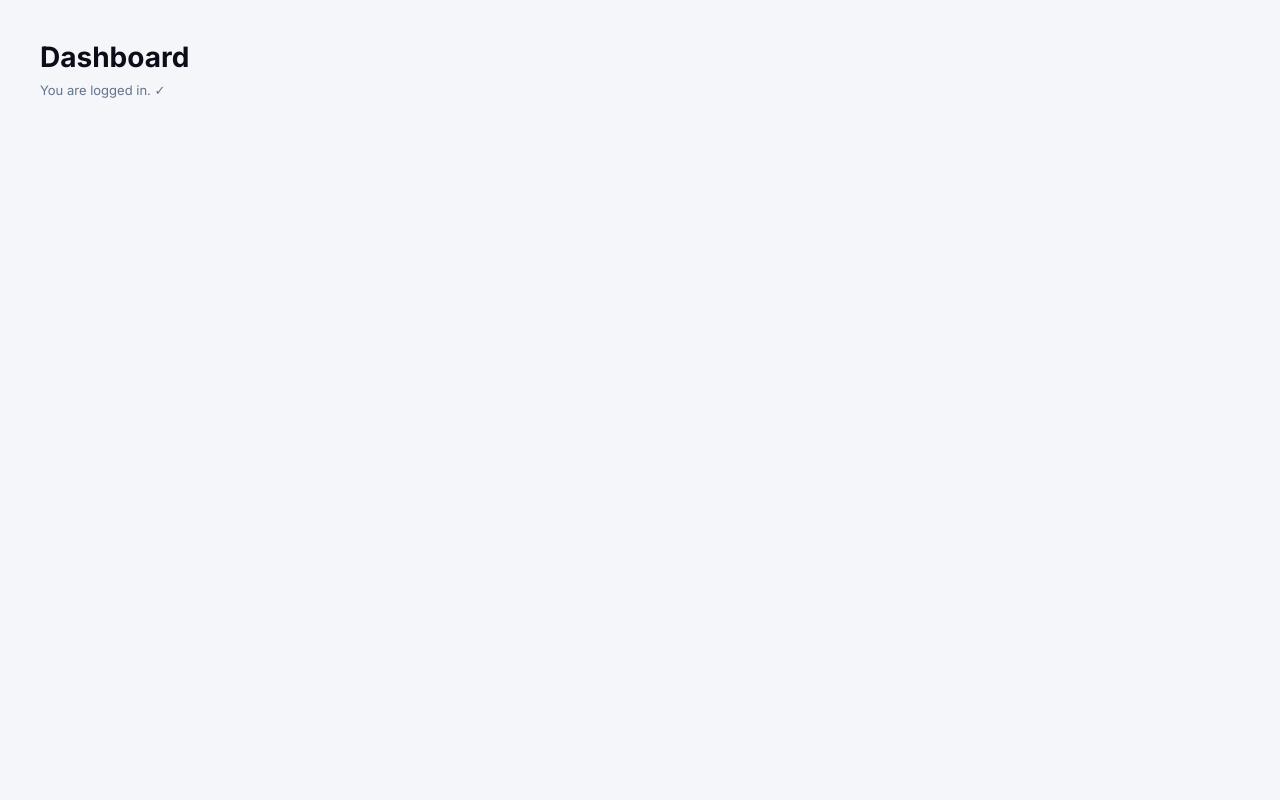
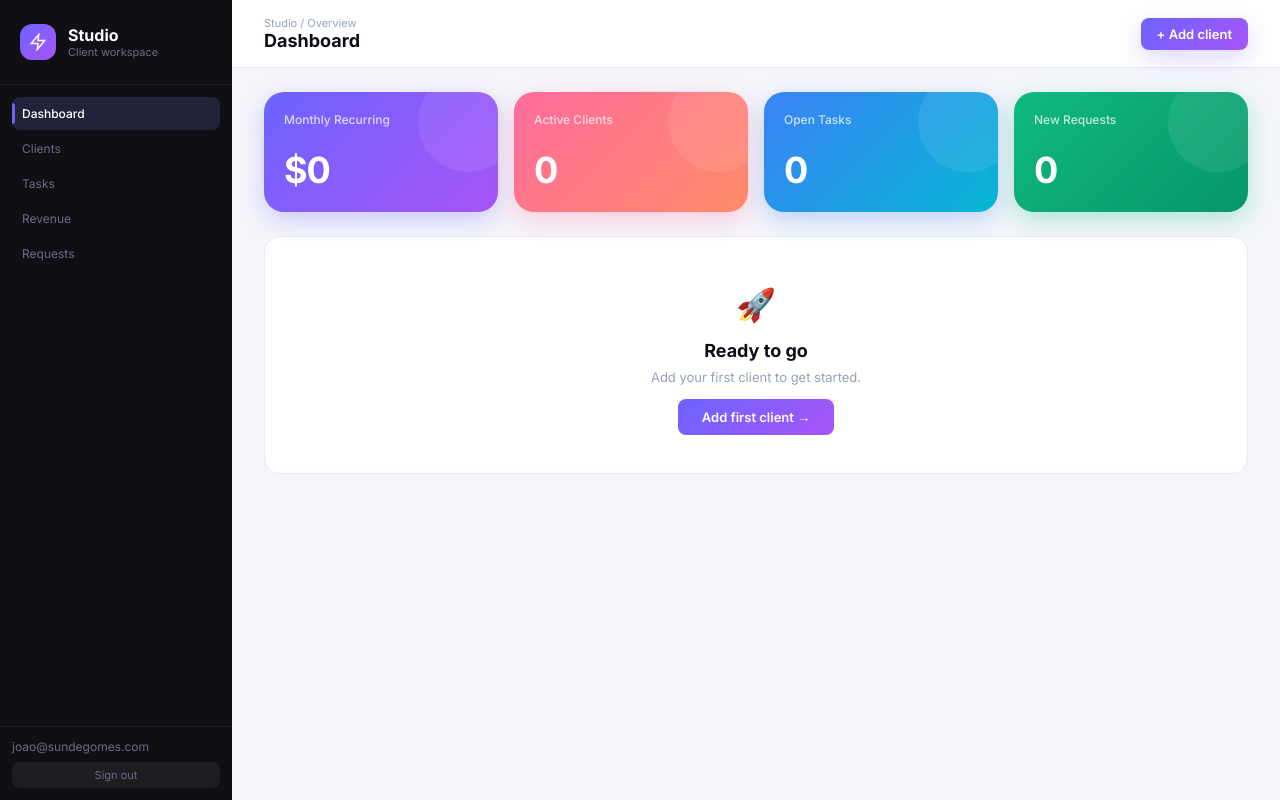
Before and after one commit to Reassetzin/OrbitReach, a Next.js app: page /admin/dashboard in a window 1280 px wide. Built offline with nearby package versions, Linux system fonts and the light colour scheme.

Commit message:
Redesign Dashboard layout with sidebar and metrics

```diff
--- a/app/admin/dashboard/page.tsx
+++ b/app/admin/dashboard/page.tsx
@@ -1,8 +1,73 @@
 export default function DashboardPage() {
   return (
-    <div style={{ padding: 40 }}>
-      <h1 style={{ fontSize: 28, fontWeight: 700 }}>Dashboard</h1>
-      <p style={{ color: '#64748B', marginTop: 8 }}>You are logged in. ✓</p>
+    <div style={{ display:'flex', height:'100vh', fontFamily:'Inter,sans-serif' }}>
+      {/* Sidebar */}
+      <div style={{ width:232, background:'#0F0F14', display:'flex', flexDirection:'column', flexShrink:0 }}>
+        <div style={{ padding:'24px 20px', borderBottom:'1px solid #1E1E2E', display:'flex', alignItems:'center', gap:12 }}>
+          <div style={{ width:36, height:36, borderRadius:12, background:'linear-gradient(135deg,#6C63FF,#A855F7)', display:'flex', alignItems:'center', justifyContent:'center' }}>
+            <svg viewBox="0 0 24 24" style={{ width:18, height:18 }} fill="none" stroke="#fff" strokeWidth="2" strokeLinecap="round"><polygon points="13 2 3 14 12 14 11 22 21 10 12 10 13 2"/></svg>
+          </div>
+          <div>
+            <div style={{ fontSize:16, fontWeight:700, color:'#fff' }}>Studio</div>
+            <div style={{ fontSize:11, color:'#6B6B8A' }}>Client workspace</div>
+          </div>
+        </div>
+        <nav style={{ flex:1, padding:12 }}>
+          {[
+            { label:'Dashboard', href:'/admin/dashboard', active:true },
+            { label:'Clients', href:'/admin/clients', active:false },
+            { label:'Tasks', href:'/admin/tasks', active:false },
+            { label:'Revenue', href:'/admin/revenue', active:false },
+            { label:'Requests', href:'/admin/requests', active:false },
+          ].map(item => (
+            <a key={item.href} href={item.href} style={{ display:'flex', alignItems:'center', gap:10, padding:'9px 10px', borderRadius:8, marginBottom:2, textDecoration:'none', fontSize:12, color: item.active ? '#fff' : '#6B6B8A', background: item.active ? '#22223A' : 'transparent', fontWeight: item.active ? 500 : 400, position:'relative' }}>
+              {item.active && <div style={{ position:'absolute', left:0, top:6, bottom:6, width:3, background:'#6C63FF', borderRadius:'0 3px 3px 0' }}/>}
+              {item.label}
+            </a>
+          ))}
+        </nav>
+        <div style={{ padding:12, borderTop:'1px solid #1E1E2E' }}>
+          <div style={{ fontSize:12, color:'#6B6B8A', marginBottom:8 }}>joao@sundegomes.com</div>
+          <a href="/login" style={{ display:'block', fontSize:11, color:'#6B6B8A', textAlign:'center', padding:'6px', background:'rgba(255,255,255,.06)', borderRadius:8, textDecoration:'none' }}>Sign out</a>
+        </div>
+      </div>
+
+      {/* Main */}
+      <div style={{ flex:1, overflow:'auto', background:'#F5F6FA' }}>
+        <div style={{ padding:'16px 32px', borderBottom:'1px solid #E8EAF0', background:'#fff', display:'flex', alignItems:'center', justifyContent:'space-between' }}>
+          <div>
+            <div style={{ fontSize:11, color:'#94A3B8' }}>Studio / Overview</div>
+            <div style={{ fontSize:18, fontWeight:700, color:'#0D0D1A' }}>Dashboard</div>
+          </div>
+          <a href="/admin/clients/new" style={{ padding:'8px 16px', background:'linear-gradient(135deg,#6C63FF,#A855F7)', color:'#fff', borderRadius:8, fontSize:13, fontWeight:600, textDecoration:'none', boxShadow:'0 8px 24px rgba(108,99,255,.25)' }}>+ Add client</a>
+        </div>
+
+        <div style={{ padding:'24px 32px' }}>
+          {/* Metric cards */}
+          <div style={{ display:'grid', gridTemplateColumns:'repeat(4,1fr)', gap:16, marginBottom:24 }}>
+            {[
+              { label:'Monthly Recurring', value:'$0', color:'linear-gradient(135deg,#6C63FF,#A855F7)', shadow:'rgba(108,99,255,.3)' },
+              { label:'Active Clients', value:'0', color:'linear-gradient(135deg,#FF6B9D,#FF8C69)', shadow:'rgba(255,107,157,.3)' },
+              { label:'Open Tasks', value:'0', color:'linear-gradient(135deg,#3B82F6,#06B6D4)', shadow:'rgba(59,130,246,.3)' },
+              { label:'New Requests', value:'0', color:'linear-gradient(135deg,#10B981,#059669)', shadow:'rgba(16,185,129,.3)' },
+            ].map(c => (
+              <div key={c.label} style={{ background:c.color, borderRadius:20, padding:20, boxShadow:`0 8px 24px ${c.shadow}`, minHeight:120, display:'flex', flexDirection:'column', justifyContent:'space-between', position:'relative', overflow:'hidden' }}>
+                <div style={{ position:'absolute', top:-20, right:-20, width:100, height:100, borderRadius:'50%', background:'rgba(255,255,255,.08)' }}/>
+                <div style={{ fontSize:12, color:'rgba(255,255,255,.75)', fontWeight:500 }}>{c.label}</div>
+                <div style={{ fontSize:36, fontWeight:700, color:'#fff', letterSpacing:'-.03em' }}>{c.value}</div>
+              </div>
+            ))}
+          </div>
+
+          {/* Empty state */}
+          <div style={{ background:'#fff', border:'1px solid #E8EAF0', borderRadius:16, padding:48, textAlign:'center' }}>
+            <div style={{ fontSize:32, marginBottom:16 }}>🚀</div>
+            <div style={{ fontSize:18, fontWeight:700, color:'#0D0D1A', marginBottom:8 }}>Ready to go</div>
+            <div style={{ fontSize:13, color:'#94A3B8', marginBottom:24 }}>Add your first client to get started.</div>
+            <a href="/admin/clients/new" style={{ padding:'10px 24px', background:'linear-gradient(135deg,#6C63FF,#A855F7)', color:'#fff', borderRadius:8, fontSize:13, fontWeight:600, textDecoration:'none' }}>Add first client →</a>
+          </div>
+        </div>
+      </div>
     </div>
   )
 }
```
